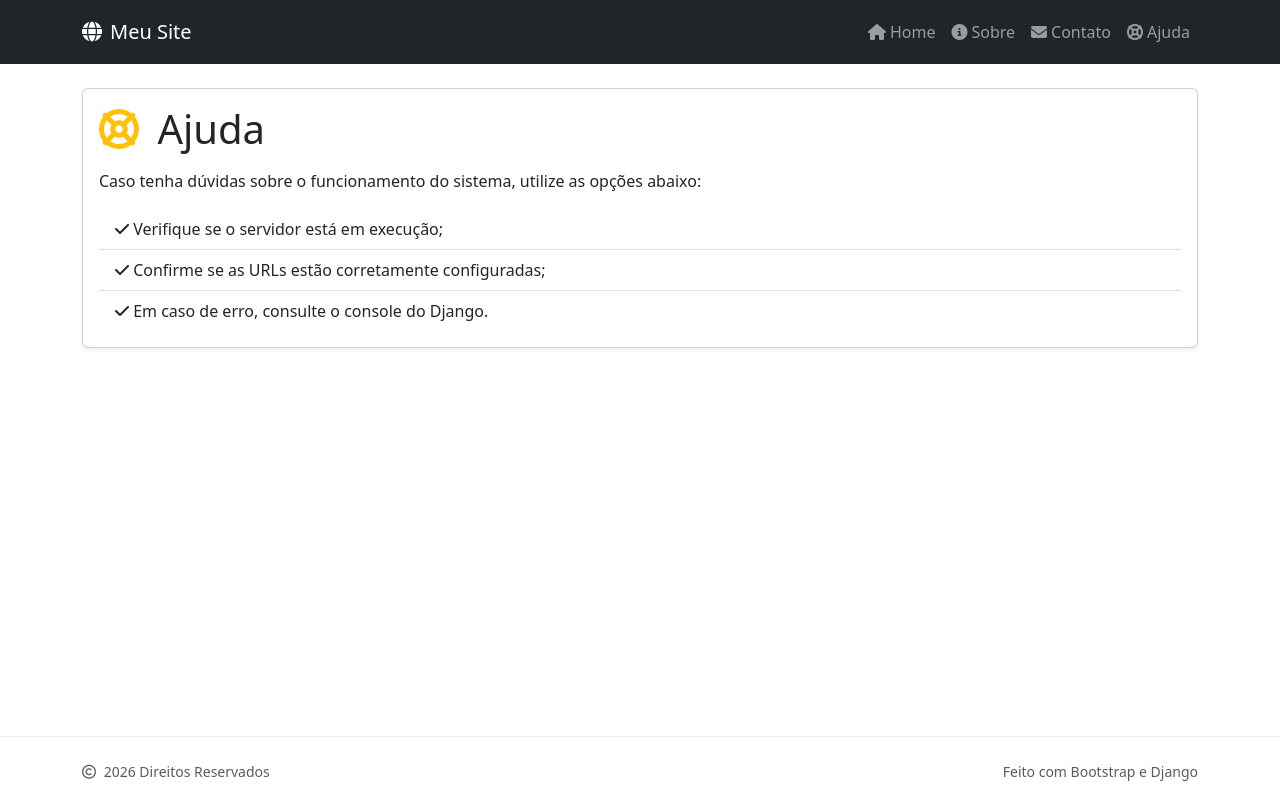
After one commit to nielsenrio/solartech, a Django app: template pages/templates/pages/ajuda.html in a window 1280 px wide. The commit adds this page. Run offline with Django 5.2, Linux system fonts and the light colour scheme; the template is opened without the code that fills it, so the values that code supplies are empty.

Commit message:
feat: adicionado funcionalidade de layout Base e navegação com Django templates

```diff
--- /dev/null
+++ b/pages/templates/pages/ajuda.html
@@ -0,0 +1,38 @@
+{% extends "pages/base.html" %}
+
+{% block title %}Ajuda, Senac Site{% endblock %}
+
+{% block content %}
+
+<section aria-labelledby="titulo-ajuda">
+  <div class="card shadow-sm">
+    <div class="card-body">
+      <h1 id="titulo-ajuda" class="card-title mb-3">
+        <i class="fa-solid fa-life-ring me-2 text-warning"></i>
+        Ajuda
+      </h1>
+
+      <p>
+        Caso tenha dúvidas sobre o funcionamento do sistema,
+        utilize as opções abaixo:
+      </p>
+
+      <ul class="list-group list-group-flush">
+        <li class="list-group-item">
+          <i class="fa-duotone fa-solid fa-check"></i>
+          Verifique se o servidor está em execução;
+        </li>
+        <li class="list-group-item">
+          <i class="fa-duotone fa-solid fa-check"></i>
+          Confirme se as URLs estão corretamente configuradas;
+        </li>
+        <li class="list-group-item">
+          <i class="fa-duotone fa-solid fa-check"></i>
+          Em caso de erro, consulte o console do Django.
+        </li>
+      </ul>
+    </div>
+  </div>
+</section>
+
+{% endblock %}
--- /dev/null
+++ b/pages/templates/pages/base.html
@@ -0,0 +1,127 @@
+<!doctype html>
+<html lang="pt-BR">
+  <head>
+    <meta charset="utf-8" />
+    <meta name="viewport" content="width=device-width, initial-scale=1" />
+    <title>{% block title %}Meu Site{% endblock %}</title>
+
+    <!-- Bootstrap CSS -->
+    <link
+      href="https://cdn.jsdelivr.net/npm/bootstrap@5.3.3/dist/css/bootstrap.min.css"
+      rel="stylesheet"
+    />
+
+    <!-- Font Awesome -->
+    <link
+      rel="stylesheet"
+      href="https://cdnjs.cloudflare.com/ajax/libs/font-awesome/6.5.0/css/all.min.css"
+    />
+
+    <!-- CSS custom -->
+    <style>
+      :root {
+        --nav-height: 64px;
+      }
+
+      body {
+        padding-top: var(--nav-height);
+      }
+
+      header .navbar {
+        min-height: var(--nav-height);
+      }
+
+      main {
+        min-height: calc(100vh - var(--nav-height) - 64px);
+      }
+
+      footer {
+        border-top: 1px solid rgba(0, 0, 0, 0.08);
+      }
+
+      .nav-link.active {
+        font-weight: 600;
+      }
+    </style>
+
+    {% block extra_head %}{% endblock %}
+  </head>
+
+  <body>
+    <header>
+      <nav class="navbar navbar-expand-lg navbar-dark bg-dark fixed-top" aria-label="Navegação principal">
+        <div class="container">
+          <a class="navbar-brand d-flex align-items-center gap-2" href="{% url 'home' %}">
+            <i class="fa-solid fa-globe"></i>
+            <span>Meu Site</span>
+          </a>
+
+          <button
+            class="navbar-toggler"
+            type="button"
+            data-bs-toggle="collapse"
+            data-bs-target="#navbarMain"
+            aria-controls="navbarMain"
+            aria-expanded="false"
+            aria-label="Alternar navegação"
+          >
+            <span class="navbar-toggler-icon"></span>
+          </button>
+
+          <div class="collapse navbar-collapse" id="navbarMain">
+            <ul class="navbar-nav ms-auto mb-2 mb-lg-0">
+              <li class="nav-item">
+                <a class="nav-link {% if request.resolver_match.url_name == 'home' %}active{% endif %}"
+                   href="{% url 'home' %}">
+                  <i class="fa-solid fa-house me-1"></i>Home
+                </a>
+              </li>
+
+              <li class="nav-item">
+                <a class="nav-link {% if request.resolver_match.url_name == 'sobre' %}active{% endif %}"
+                   href="{% url 'sobre' %}">
+                  <i class="fa-solid fa-circle-info me-1"></i>Sobre
+                </a>
+              </li>
+
+              <li class="nav-item">
+                <a class="nav-link {% if request.resolver_match.url_name == 'contato' %}active{% endif %}"
+                   href="{% url 'contato' %}">
+                  <i class="fa-solid fa-envelope me-1"></i>Contato
+                </a>
+              </li>
+
+              <li class="nav-item">
+                <a class="nav-link {% if request.resolver_match.url_name == 'ajuda' %}active{% endif %}"
+                   href="{% url 'ajuda' %}">
+                  <i class="fa-solid fa-life-ring me-1"></i>Ajuda
+                </a>
+              </li>
+            </ul>
+          </div>
+        </div>
+      </nav>
+    </header>
+
+    <main class="container py-4" role="main">
+      {% block content %}{% endblock %}
+    </main>
+
+    <footer class="py-4">
+      <div class="container d-flex flex-column flex-md-row justify-content-between align-items-center gap-2">
+        <small class="text-muted">
+          <i class="fa-regular fa-copyright me-1"></i>
+          {% now "Y" %} Direitos Reservados
+        </small>
+        <small class="text-muted">
+          Feito com Bootstrap e Django
+        </small>
+      </div>
+    </footer>
+
+    <!-- Bootstrap JS -->
+    <script src="https://cdn.jsdelivr.net/npm/bootstrap@5.3.3/dist/js/bootstrap.bundle.min.js"></script>
+
+    {% block extra_scripts %}{% endblock %}
+  </body>
+</html>
--- a/pages/urls.py
+++ b/pages/urls.py
@@ -2,7 +2,9 @@ from django.urls import path
 from . import views
 
 urlpatterns = [
-    path("", views.home, name="home"),
+    path('', views.home, name='home'),
     path('contato/', views.contato, name='contato'),
+    path('sobre/', views.sobre, name='sobre'),
+    path('ajuda/', views.ajuda, name='ajuda'),
     path('ola/<str:nome>/', views.saudacao, name='saudacao'),
 ]
```
Also changed, not shown: pages/templates/pages/contato.html (+30 -28 lines), pages/templates/pages/home.html (+41 -28 lines), pages/templates/pages/sobre.html (added, +28 -0 lines), pages/views.py (+9 -3 lines).
